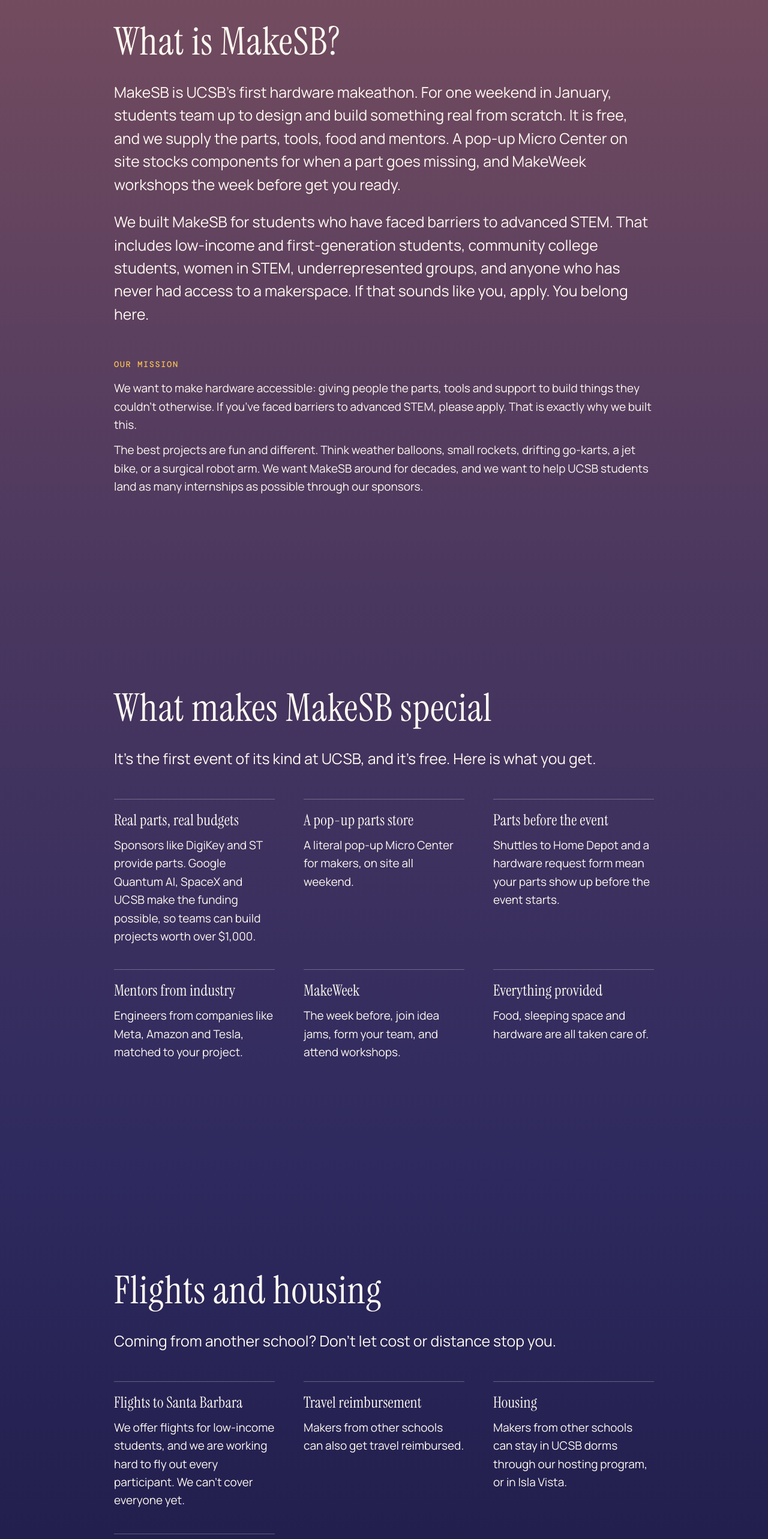
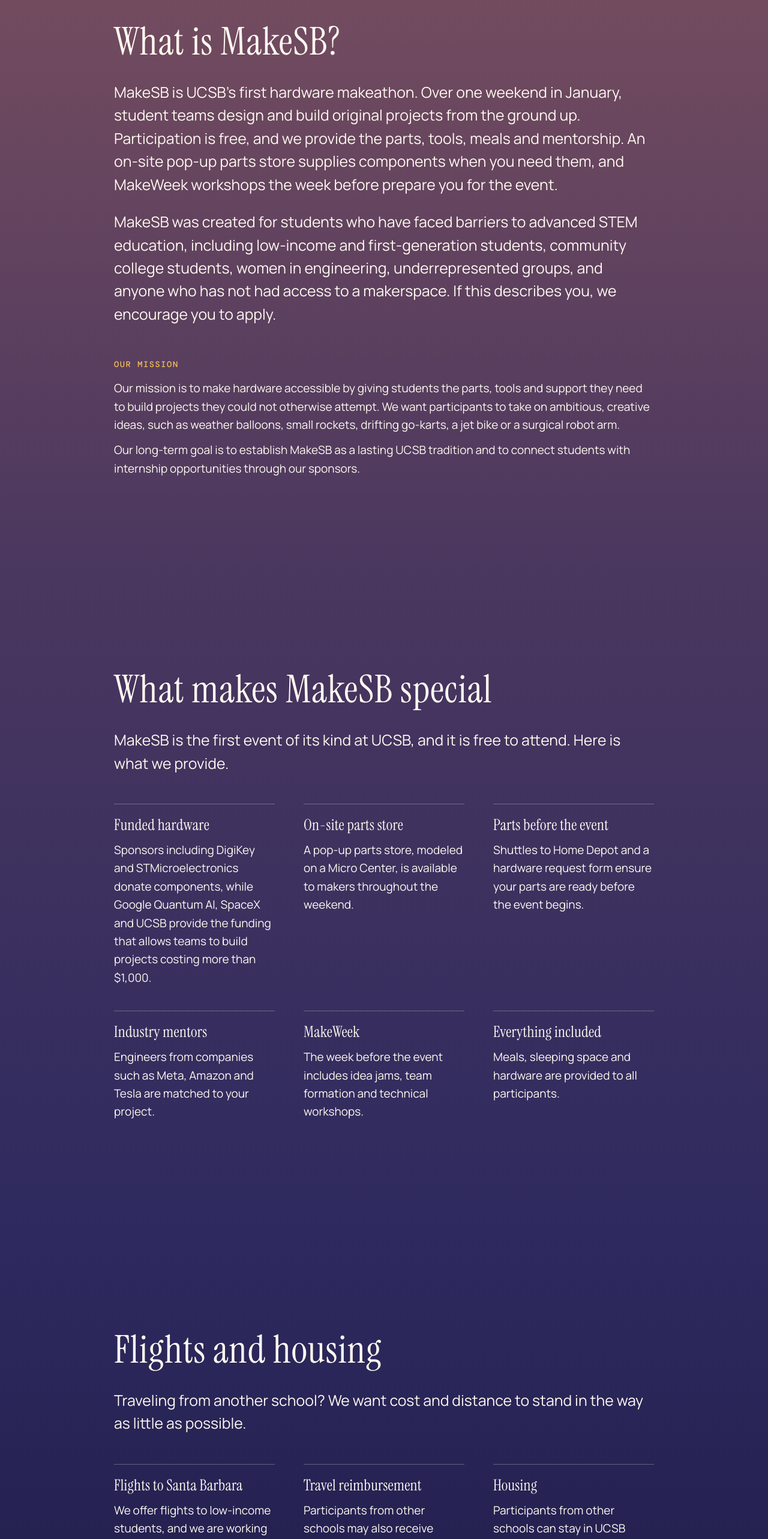
Before and after one commit to UCSBMakeSB/ucsbmakesb.github.io, a Next.js app: page / in a window 1280 px wide. Shown: the part 1020-3586 px from the top of the page at 60% size. Built offline with nearby package versions, Linux system fonts and the light colour scheme; no server answers.

Commit message:
Refine new section copy for a more professional tone

```diff
--- a/app/page.jsx
+++ b/app/page.jsx
@@ -89,34 +89,33 @@ export default function HomePage() {
           <div className="page-section-inner">
             <h2 id="about-title">What is MakeSB?</h2>
             <p className="lead">
-              MakeSB is UCSB’s first hardware makeathon. For one weekend in
-              January, students team up to design and build something real from
-              scratch. It is free, and we supply the parts, tools, food and
-              mentors. A pop-up Micro Center on site stocks components for when
-              a part goes missing, and MakeWeek workshops the week before get
-              you ready.
+              MakeSB is UCSB’s first hardware makeathon. Over one weekend in
+              January, student teams design and build original projects from
+              the ground up. Participation is free, and we provide the parts,
+              tools, meals and mentorship. An on-site pop-up parts store
+              supplies components when you need them, and MakeWeek workshops
+              the week before prepare you for the event.
             </p>
             <p className="lead">
-              We built MakeSB for students who have faced barriers to advanced
-              STEM. That includes low-income and first-generation students,
-              community college students, women in STEM, underrepresented
-              groups, and anyone who has never had access to a makerspace. If
-              that sounds like you, apply. You belong here.
+              MakeSB was created for students who have faced barriers to
+              advanced STEM education, including low-income and first-generation
+              students, community college students, women in engineering,
+              underrepresented groups, and anyone who has not had access to a
+              makerspace. If this describes you, we encourage you to apply.
             </p>
 
             <h3 className="subhead">Our mission</h3>
             <p>
-              We want to make hardware accessible: giving people the parts,
-              tools and support to build things they couldn’t otherwise. If
-              you’ve faced barriers to advanced STEM, please apply. That is
-              exactly why we built this.
+              Our mission is to make hardware accessible by giving students the
+              parts, tools and support they need to build projects they could
+              not otherwise attempt. We want participants to take on ambitious,
+              creative ideas, such as weather balloons, small rockets, drifting
+              go-karts, a jet bike or a surgical robot arm.
             </p>
             <p>
-              The best projects are fun and different. Think weather balloons,
-              small rockets, drifting go-karts, a jet bike, or a surgical robot
-              arm. We want MakeSB around for decades, and we want to help UCSB
-              students land as many internships as possible through our
-              sponsors.
+              Our long-term goal is to establish MakeSB as a lasting UCSB
+              tradition and to connect students with internship opportunities
+              through our sponsors.
             </p>
           </div>
         </section>
@@ -129,49 +128,53 @@ export default function HomePage() {
           <div className="page-section-inner">
             <h2 id="special-title">What makes MakeSB special</h2>
             <p className="lead">
-              It’s the first event of its kind at UCSB, and it’s free. Here is
-              what you get.
+              MakeSB is the first event of its kind at UCSB, and it is free to
+              attend. Here is what we provide.
             </p>
             <ul className="feature-grid">
               <li>
-                <h3>Real parts, real budgets</h3>
+                <h3>Funded hardware</h3>
                 <p>
-                  Sponsors like DigiKey and ST provide parts. Google Quantum AI,
-                  SpaceX and UCSB make the funding possible, so teams can build
-                  projects worth over $1,000.
+                  Sponsors including DigiKey and STMicroelectronics donate
+                  components, while Google Quantum AI, SpaceX and UCSB provide
+                  the funding that allows teams to build projects costing more
+                  than $1,000.
                 </p>
               </li>
               <li>
-                <h3>A pop-up parts store</h3>
+                <h3>On-site parts store</h3>
                 <p>
-                  A literal pop-up Micro Center for makers, on site all
-                  weekend.
+                  A pop-up parts store, modeled on a Micro Center, is available
+                  to makers throughout the weekend.
                 </p>
               </li>
               <li>
                 <h3>Parts before the event</h3>
                 <p>
-                  Shuttles to Home Depot and a hardware request form mean your
-                  parts show up before the event starts.
+                  Shuttles to Home Depot and a hardware request form ensure your
+                  parts are ready before the event begins.
                 </p>
               </li>
               <li>
-                <h3>Mentors from industry</h3>
+                <h3>Industry mentors</h3>
                 <p>
-                  Engineers from companies like Meta, Amazon and Tesla, matched
-                  to your project.
+                  Engineers from companies such as Meta, Amazon and Tesla are
+                  matched to your project.
                 </p>
               </li>
               <li>
                 <h3>MakeWeek</h3>
                 <p>
-                  The week before, join idea jams, form your team, and attend
-                  workshops.
+                  The week before the event includes idea jams, team formation
+                  and technical workshops.
                 </p>
               </li>
               <li>
-                <h3>Everything provided</h3>
-                <p>Food, sleeping space and hardware are all taken care of.</p>
+                <h3>Everything included</h3>
+                <p>
+                  Meals, sleeping space and hardware are provided to all
+                  participants.
+                </p>
               </li>
             </ul>
           </div>
@@ -185,37 +188,43 @@ export default function HomePage() {
           <div className="page-section-inner">
             <h2 id="travel-title">Flights and housing</h2>
             <p className="lead">
-              Coming from another school? Don’t let cost or distance stop you.
+              Traveling from another school? We want cost and distance to stand
+              in the way as little as possible.
             </p>
             <ul className="feature-grid">
               <li>
                 <h3>Flights to Santa Barbara</h3>
                 <p>
-                  We offer flights for low-income students, and we are working
-                  hard to fly out every participant. We can’t cover everyone
-                  yet.
+                  We offer flights to low-income students, and we are working to
+                  extend this support to all participants.
                 </p>
               </li>
               <li>
                 <h3>Travel reimbursement</h3>
-                <p>Makers from other schools can also get travel reimbursed.</p>
+                <p>
+                  Participants from other schools may also receive travel
+                  reimbursement.
+                </p>
               </li>
               <li>
                 <h3>Housing</h3>
                 <p>
-                  Makers from other schools can stay in UCSB dorms through our
-                  hosting program, or in Isla Vista.
+                  Participants from other schools can stay in UCSB dorms through
+                  our hosting program or with hosts in Isla Vista.
                 </p>
               </li>
               <li>
                 <h3>Airport shuttles</h3>
-                <p>Shuttle pickups from the Santa Barbara airport (SBA).</p>
+                <p>
+                  Shuttle service is available from the Santa Barbara Airport
+                  (SBA).
+                </p>
               </li>
             </ul>
             <p>
-              If cost is the thing stopping you, email{" "}
-              <a href="mailto:patrick_liu@ucsb.edu">patrick_liu@ucsb.edu</a>{" "}
-              and we will do our best to support you.
+              If cost is preventing you from attending, please contact{" "}
+              <a href="mailto:patrick_liu@ucsb.edu">patrick_liu@ucsb.edu</a>.
+              We will do our best to support you.
             </p>
           </div>
         </section>
@@ -228,22 +237,23 @@ export default function HomePage() {
           <div className="page-section-inner">
             <h2 id="perks-title">Perks and prizes</h2>
             <p className="lead">
-              Build something great, and you could take home something great.
+              Outstanding projects will be recognized with prizes from our
+              sponsors.
             </p>
             <ul className="feature-grid">
               <li>
-                <h3>Free skydiving</h3>
-                <p>For the best first-year project.</p>
+                <h3>Skydiving experience</h3>
+                <p>Awarded to the best first-year project.</p>
               </li>
               <li>
-                <h3>Free Framework laptop</h3>
-                <p>For the most technically impressive project.</p>
+                <h3>Framework laptop</h3>
+                <p>Awarded to the most technically impressive project.</p>
               </li>
               <li>
-                <h3>A Costco membership</h3>
+                <h3>Costco membership</h3>
                 <p>
-                  Thanks to our Costco sponsorship, a free Costco membership is
-                  one of the prizes.
+                  A Costco membership is offered as a prize through our Costco
+                  sponsorship.
                 </p>
               </li>
             </ul>
@@ -251,8 +261,8 @@ export default function HomePage() {
                 place prizes, DigiKey and ASUS tracks, tracks from other sponsors,
                 and extra perks (kits, swag, socials). Add them here once final. */}
             <p>
-              More prizes and tracks will be announced as our sponsors confirm
-              them.
+              Additional prizes and tracks will be announced as our sponsors
+              confirm them.
             </p>
           </div>
         </section>
```
